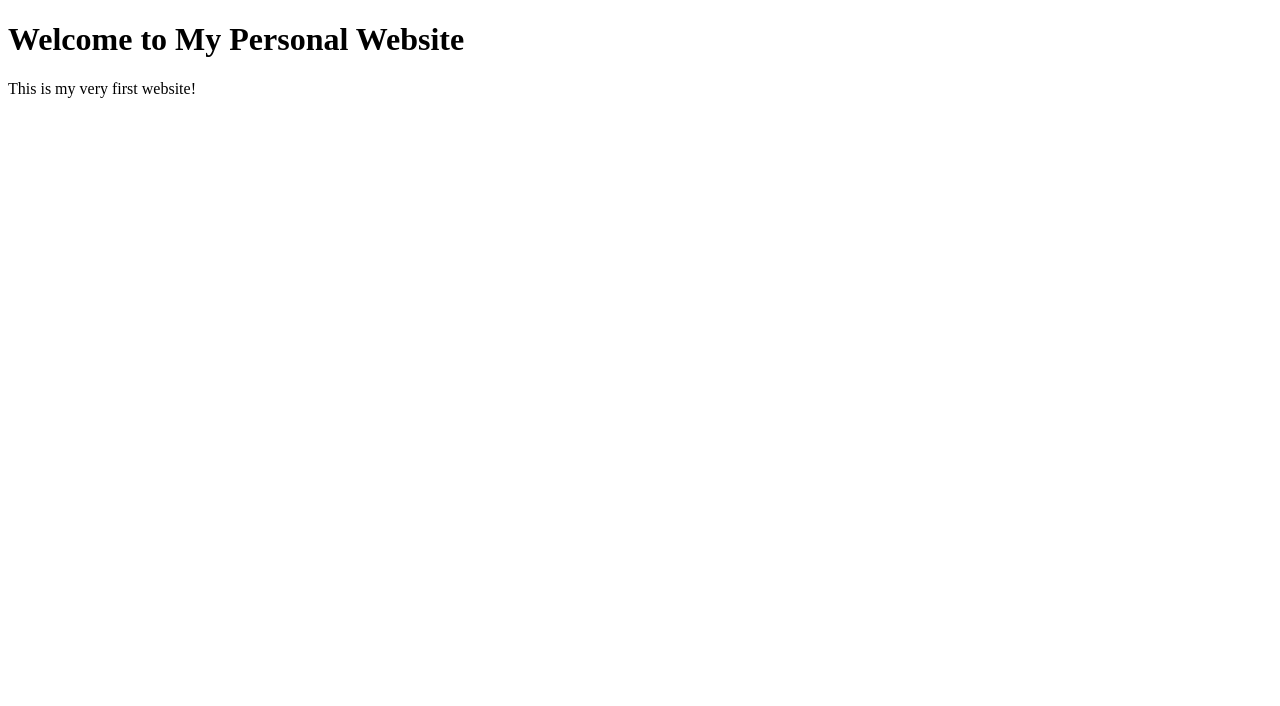
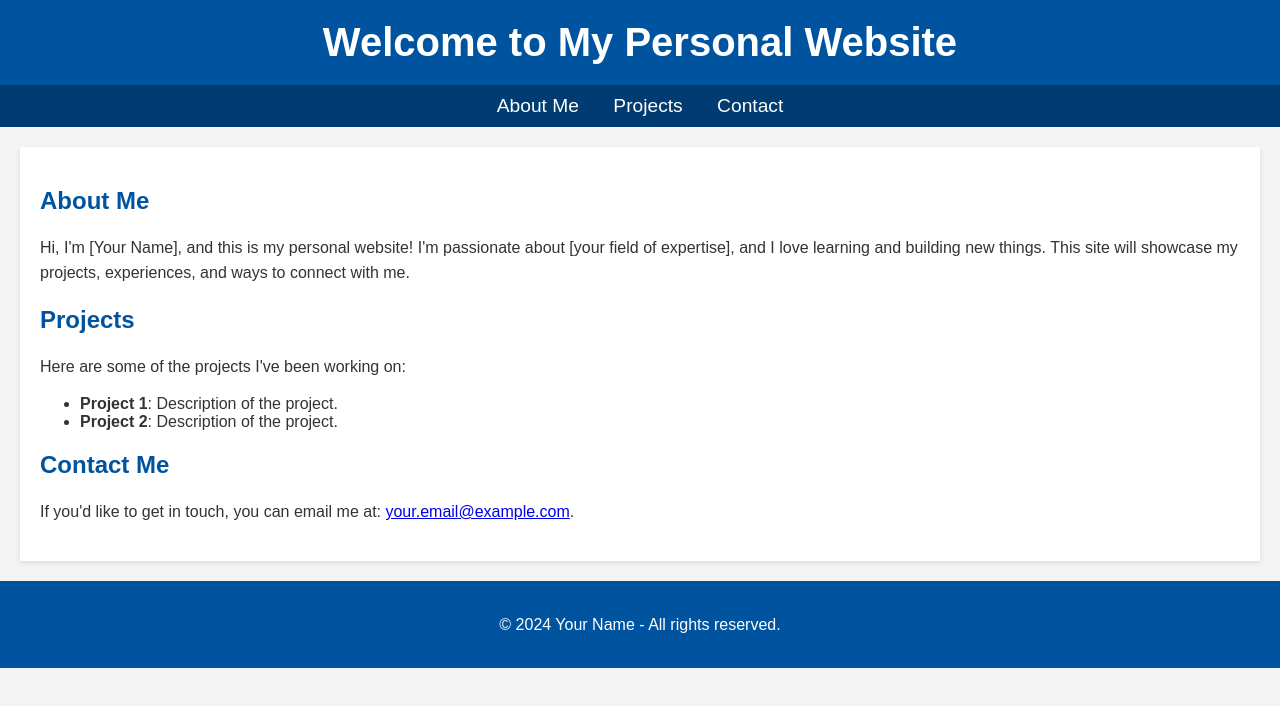
Before and after one commit to SweetEBIT/SweetEBIT.github.io, a plain HTML site: page index.html in a window 1280 px wide. Drawn offline with Linux system fonts and the light colour scheme.

Commit message:
taken from chpt (Second add, more content)

```diff
--- a/index.html
+++ b/index.html
@@ -1,12 +1,119 @@
 <!DOCTYPE html>
 <html lang="en">
+
 <head>
     <meta charset="UTF-8">
     <meta name="viewport" content="width=device-width, initial-scale=1.0">
     <title>My Personal Website</title>
+
+    <style>
+        /* Base styling */
+        body {
+            font-family: Arial, sans-serif;
+            margin: 0;
+            padding: 0;
+            background-color: #f4f4f4;
+            color: #333;
+        }
+
+        /* Header styling */
+        header {
+            background-color: #00549f;
+            color: white;
+            padding: 20px 0;
+            text-align: center;
+        }
+
+        header h1 {
+            margin: 0;
+            font-size: 2.5em;
+        }
+
+        /* Navigation styling */
+        nav {
+            background-color: #003c71;
+            padding: 10px;
+            text-align: center;
+        }
+
+        nav a {
+            color: white;
+            margin: 0 15px;
+            text-decoration: none;
+            font-size: 1.2em;
+        }
+
+        nav a:hover {
+            text-decoration: underline;
+        }
+
+        /* Main content styling */
+        .container {
+            max-width: 1200px;
+            margin: 20px auto;
+            padding: 20px;
+            background-color: white;
+            box-shadow: 0 2px 5px rgba(0, 0, 0, 0.1);
+        }
+
+        h2 {
+            color: #00549f;
+        }
+
+        p {
+            line-height: 1.6;
+        }
+
+        /* Footer styling */
+        footer {
+            background-color: #00549f;
+            color: white;
+            text-align: center;
+            padding: 15px 0;
+            position: relative;
+            bottom: 0;
+            width: 100%;
+        }
+    </style>
 </head>
+
 <body>
-    <h1>Welcome to My Personal Website</h1>
-    <p>This is my very first website!</p>
+
+    <header>
+        <h1>Welcome to My Personal Website</h1>
+    </header>
+
+    <nav>
+        <a href="#about">About Me</a>
+        <a href="#projects">Projects</a>
+        <a href="#contact">Contact</a>
+    </nav>
+
+    <div class="container">
+        <section id="about">
+            <h2>About Me</h2>
+            <p>Hi, I'm [Your Name], and this is my personal website! I'm passionate about [your field of expertise], and I love learning and building new things. This site will showcase my projects, experiences, and ways to connect with me.</p>
+        </section>
+
+        <section id="projects">
+            <h2>Projects</h2>
+            <p>Here are some of the projects I've been working on:</p>
+            <ul>
+                <li><strong>Project 1</strong>: Description of the project.</li>
+                <li><strong>Project 2</strong>: Description of the project.</li>
+            </ul>
+        </section>
+
+        <section id="contact">
+            <h2>Contact Me</h2>
+            <p>If you'd like to get in touch, you can email me at: <a href="mailto:your.email@example.com">your.email@example.com</a>.</p>
+        </section>
+    </div>
+
+    <footer>
+        <p>&copy; 2024 Your Name - All rights reserved.</p>
+    </footer>
+
 </body>
+
 </html>
```
